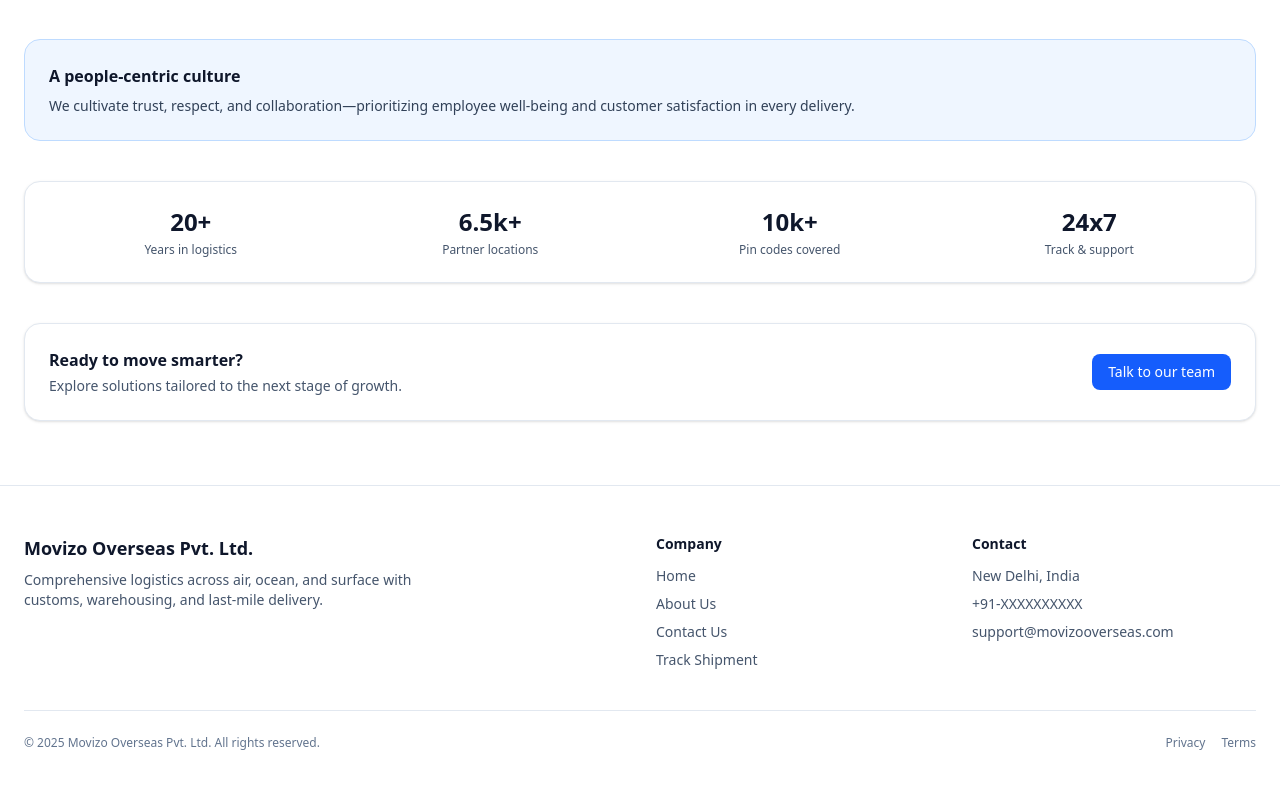
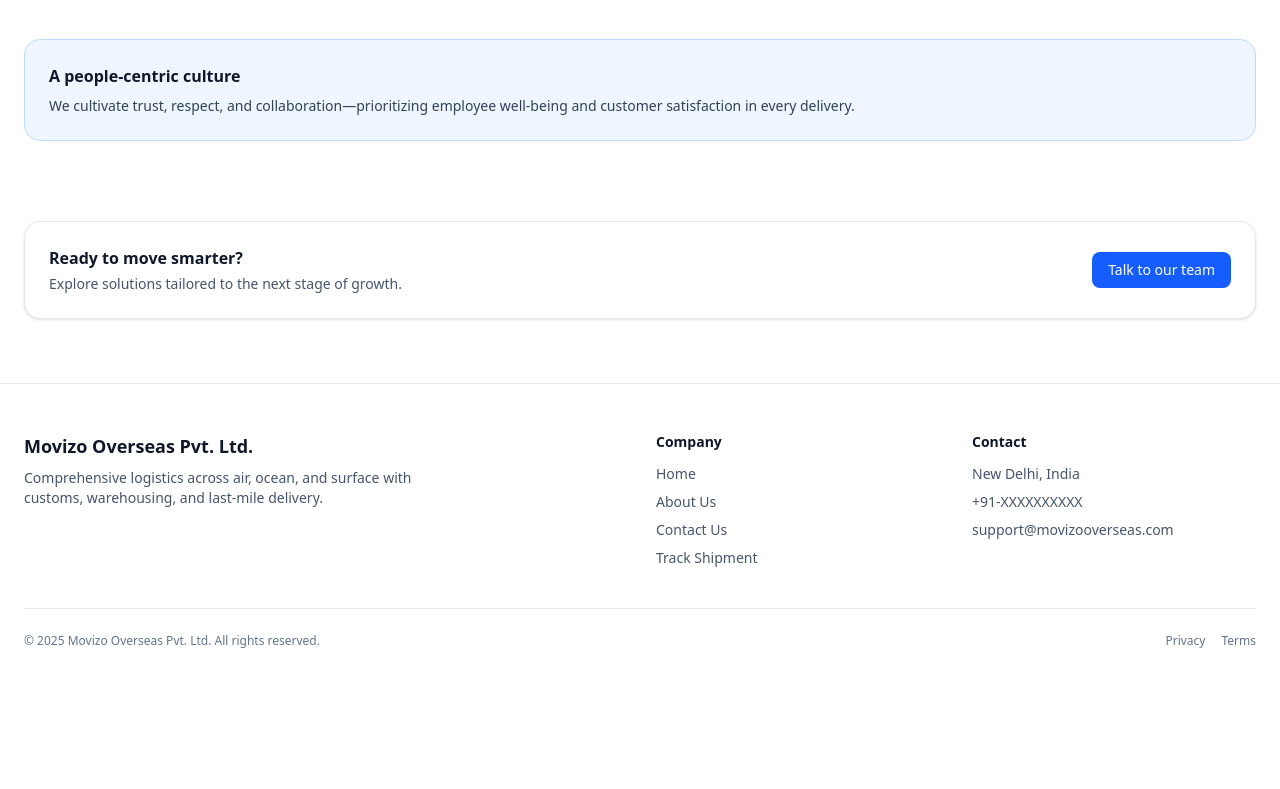
Before and after one commit to movizooverseas-dev/movizo-overseas-web, a Next.js app: page /about in a window 1280 px wide. Shown: the part 1860-2649 px from the top of the page. After the commit the page ends 2557 px from the top, so only its background shows below. Built offline with nearby package versions, Linux system fonts and the light colour scheme.

Commit message:
removed stats section in about us

```diff
--- a/src/app/about/page.js
+++ b/src/app/about/page.js
@@ -207,7 +207,7 @@
         {/* Optional stats */}
         <section className="mx-auto max-w-7xl px-4 pb-10 md:px-6">
           <Reveal>
-            <div className="grid grid-cols-2 gap-4 rounded-2xl border border-slate-200 bg-white p-6 text-center shadow-sm md:grid-cols-4">
+            {/* <div className="grid grid-cols-2 gap-4 rounded-2xl border border-slate-200 bg-white p-6 text-center shadow-sm md:grid-cols-4">
               {[
                 { k: "20+", v: "Years in logistics" },
                 { k: "6.5k+", v: "Partner locations" },
@@ -219,7 +219,7 @@
                   <div className="mt-1 text-xs text-slate-600">{s.v}</div>
                 </div>
               ))}
-            </div>
+            </div> */}
           </Reveal>
         </section>
 
```
